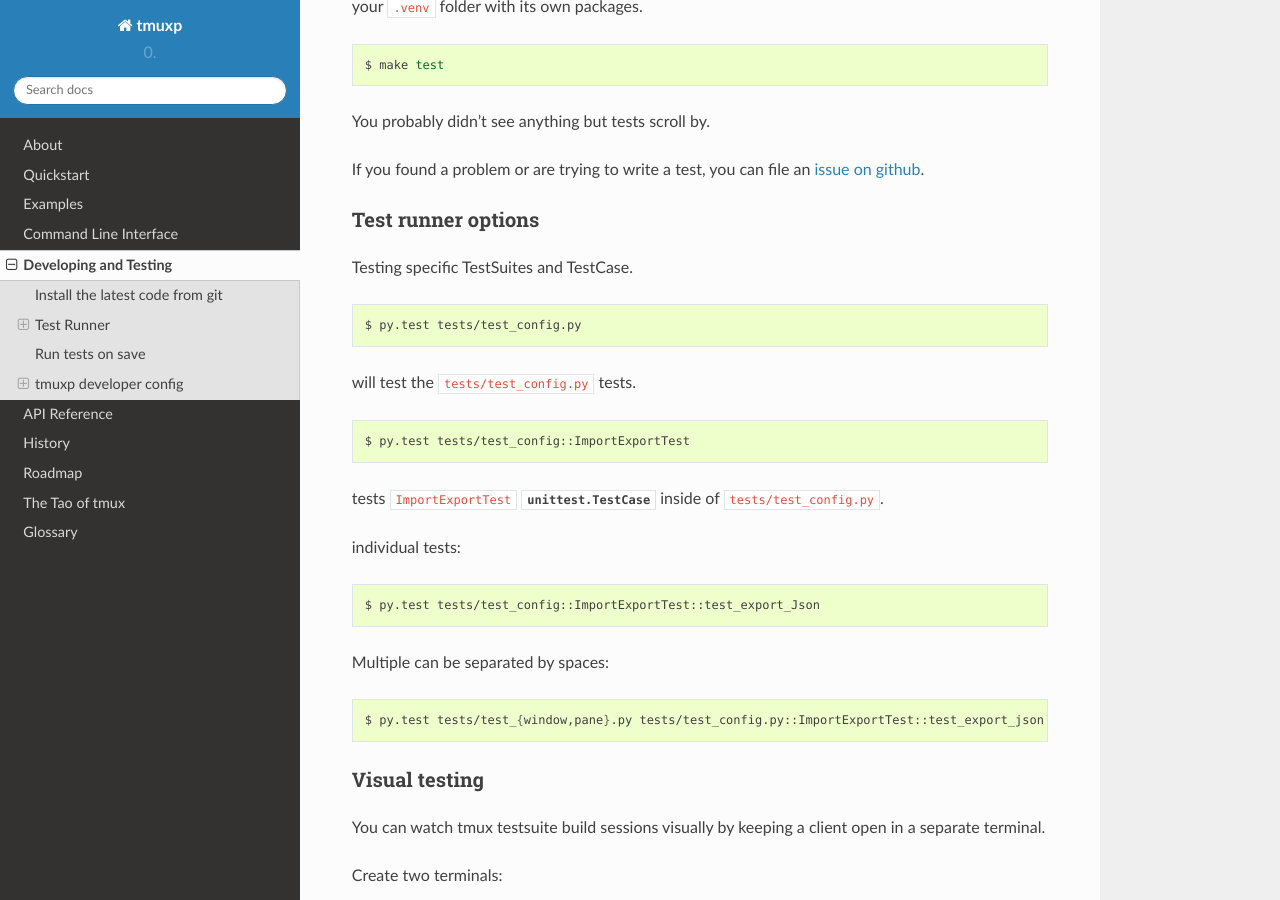
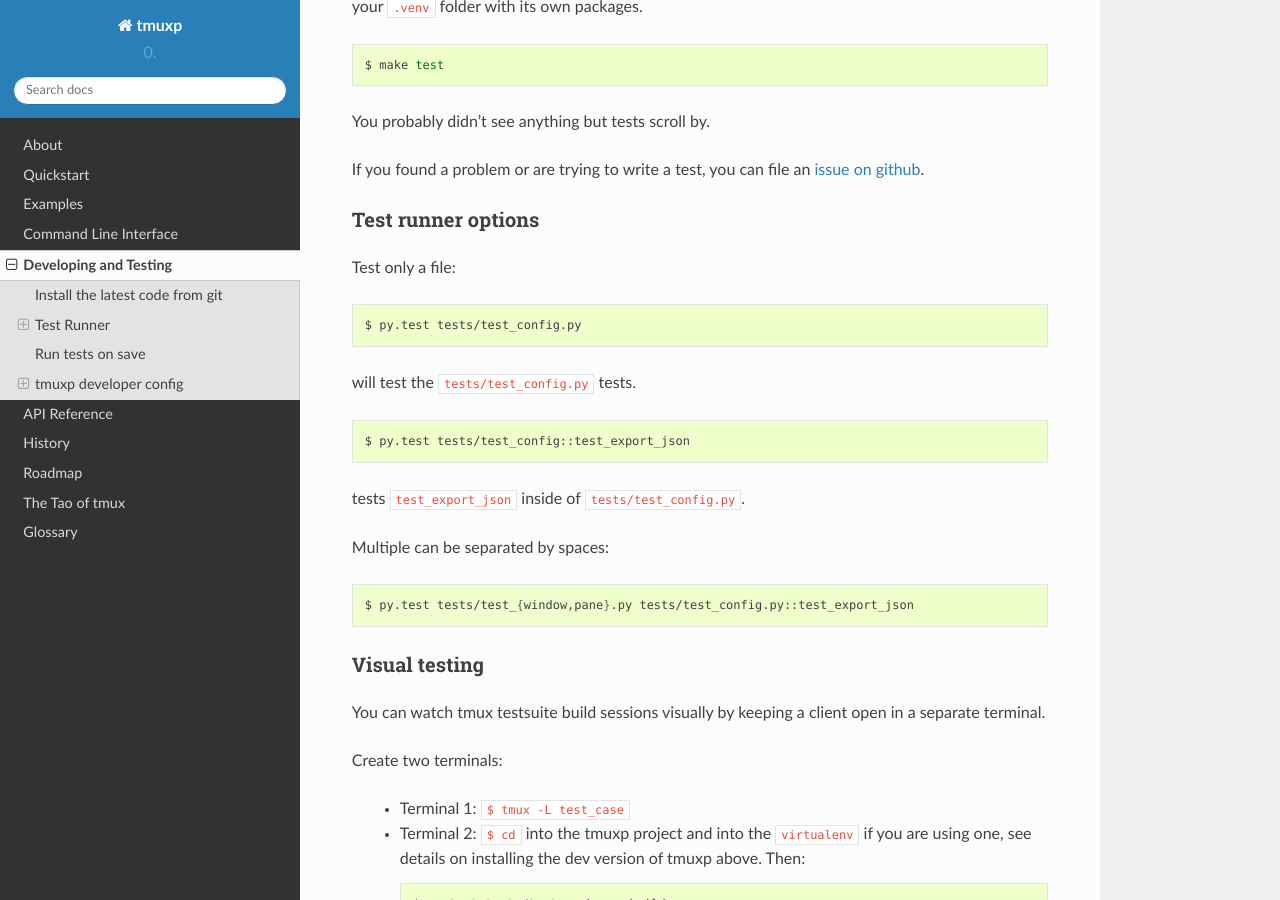
Before and after one commit to tmux-python/tmuxp, a Sphinx documentation site: the page built from doc/developing.rst, in a window 1280 px wide and 900 px high, scrolled down 1066 px. Built offline with Sphinx 7.4.7 and the Read the Docs theme 2.0.0, drawn with Linux system fonts in a browser that asks for light colours.

Commit message:
Update docs for py.test

```diff
--- a/doc/developing.rst
+++ b/doc/developing.rst
@@ -78,7 +78,7 @@
 Test runner options
 ~~~~~~~~~~~~~~~~~~~
 
-Testing specific TestSuites and TestCase.
+Test only a file:
 
 .. code-block:: bash
 
@@ -88,22 +88,15 @@
 
 .. code-block:: bash
 
-    $ py.test tests/test_config::ImportExportTest
+    $ py.test tests/test_config::test_export_json
 
-tests ``ImportExportTest`` :py:class:`unittest.TestCase` inside of
-``tests/test_config.py``.
-
-individual tests:
-
-.. code-block:: bash
-
-    $ py.test tests/test_config::ImportExportTest::test_export_Json
+tests ``test_export_json`` inside of ``tests/test_config.py``.
 
 Multiple can be separated by spaces:
 
 .. code-block:: bash
 
-    $ py.test tests/test_{window,pane}.py tests/test_config.py::ImportExportTest::test_export_json
+    $ py.test tests/test_{window,pane}.py tests/test_config.py::test_export_json
 
 .. _test_builder_visually:
 
```
